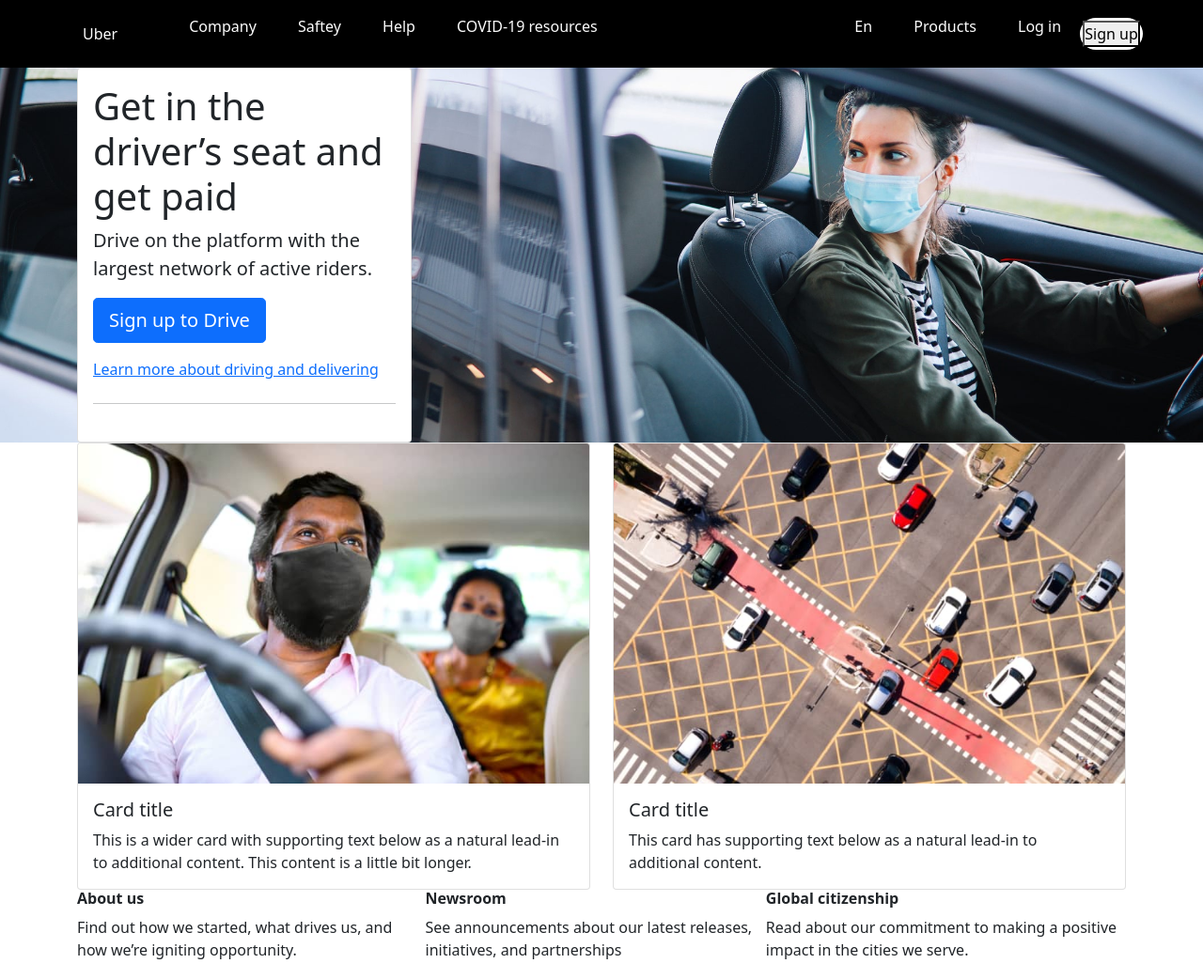
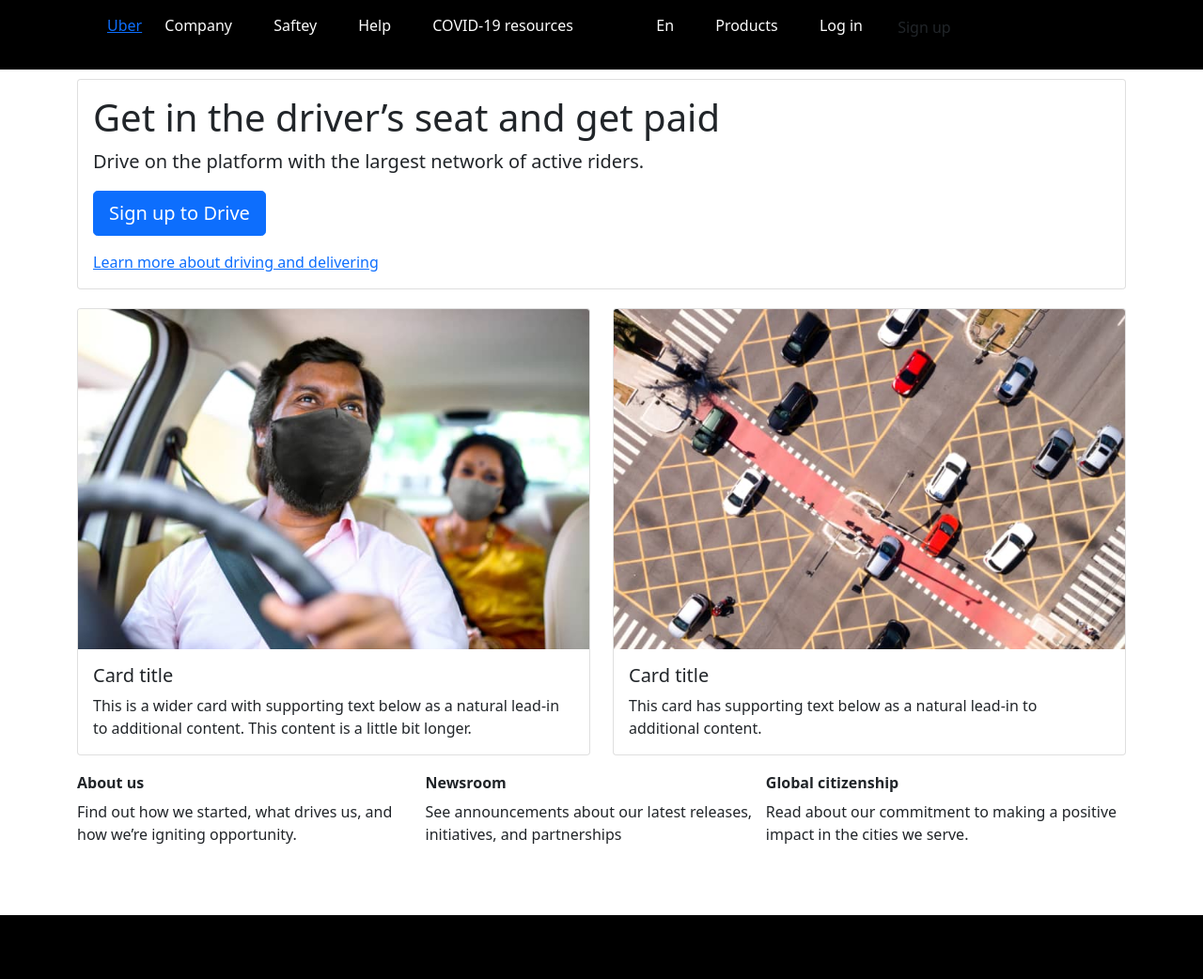
Before and after one commit to mahlafdf/BootStrap-Homework, a plain HTML site: page Uber/index.html in a window 1280 px wide. Shown: the top 1042 px of the page at 94% size. Drawn offline with nearby package versions, Linux system fonts and the light colour scheme.

Commit message:
change navbar and cover

```diff
--- a/Uber/index.html
+++ b/Uber/index.html
@@ -10,52 +10,41 @@
 </head>
 <body>
     <header>
-        <a class="logo" href="#">Uber</a>
-        <nav #left-nav>
-            <ul class="nav-links">
-                <div class="nav-links-left">
+        <div class="container">
+            <nav>
+                <ul class="nav-links">
+                    <a class="logo" href="#">Uber</a>
                     <li class="nav-item"><a href="#">Company</a></li>
                     <li class="nav-item"><a href="#">Saftey</a></li>
                     <li class="nav-item"><a href="#">Help</a></li>
                     <li class="nav-item"><a href="#">COVID-19 resources</a></li>
-                </div>
-            </ul>
-        </nav>
-        <div class="center-space"></div>
-        <nav #right-nav>
-            <div class="nav-links-right">
-                <ul class="nav-links">
+                    <li class="nav-item span"></li>
                     <li class="nav-item-right"><a href="#">En</a></li>
                     <li class="nav-item-right"><a href="#">Products</a></li>
                     <li class="nav-item-right"><a href="#">Log in</a></li>
+                    <a class="btn" href="#" role="button">Sign up</a>
                 </ul>
-            </div>
-        </nav>
-        <a class="cta" href="#"><button>Sign up</button></a>
+            </nav>
+        </div>
     </header>
     <main>
-        <div
-            class="jumbotron"
-            style="background-image:url(image.jpg);
-            background-size: cover;
-            background-position: center;"
-        >
+        <section class="main-section">
             <div class="container">
                 <div class="row">
-                    <div class="col-4">
+                    <div class="col-12">
                         <div class="card">
                             <div class="card-body">
                                 <h1 class="display-6"><strong>Get in the driver’s seat and get paid</strong></h1>
                                 <p class="lead">Drive on the platform with the largest network of active riders.</p>
                                 <p><a class="btn btn-primary btn-lg" href="#" role="button">Sign up to Drive</a></p>
                                 <a href="#">Learn more about driving and delivering</a>
-                                <hr class="my-4">
                             </div>
                         </div>
                     </div>
                 </div>
             </div>
-        </div>
+
+        </section>
         <div class="container">
             <div class="row row-cols-1 row-cols-md-2 g-4">
                   <div class="col">
--- a/Uber/style.css
+++ b/Uber/style.css
@@ -2,16 +2,15 @@
     box-sizing: border-box;
     padding: 0;
     margin: 0;
-
 }
 
 header{
-   display: flex;
-   align-items: center;
-   padding: 0 64px;
+   display:flex;
+
    background-color: black;
    color: #fcfcfc;
 }
+
 li, a{
    font-family: UberMoveText, system-ui, "Helvetica Neue", Helvetica, Arial, sans-serif;
    font-weight: 500;
@@ -20,24 +19,22 @@ li, a{
    list-style-type: none;
    color: inherit;
 }
-.logo{
-    display: inline-block;
+.logo a{
+   display: inline-block;
    cursor: pointer;
    padding: 1.5rem;
    text-decoration: none;
    color: inherit;
-
+}
+.logo :hover{
+    background-color: rgb(196, 196, 196);
+    border-radius: 30%;
 }
 .nav-links li{
-    display: inline-block;
+    display: inline-flex;
     padding: 0 20px;
 }
-#left-nav{
-    float: left;
-}
-#right-nav{
-    float: right;
-}
+
 .nav-links li a {
    transition: all 0.3s ease 0s;
 
@@ -54,13 +51,6 @@ li, a{
     margin: 0 auto;
 }
 
- .cta{
-    border-radius: 30px;
-    padding: 0.2rem;
-    background-color: white;
-    color: black;
-    border: none;
-}
 button:hover{
     background-color: rgb(226, 223, 223);
     border-radius: 30px;
@@ -91,7 +81,7 @@ ul li a{
     margin-top: 15px;
     flex-wrap: wrap;
 
-    }
+}
 
 }
 button{
@@ -100,3 +90,15 @@ button{
 
 
 }
+.btn{
+    background-color: white;
+    border-radius: 30px;
+    padding: 0.2rem;
+    background-color: white;
+    color: black;
+    border: none;
+}
+
+.container{
+    padding: 10px 0px;
+}
```
